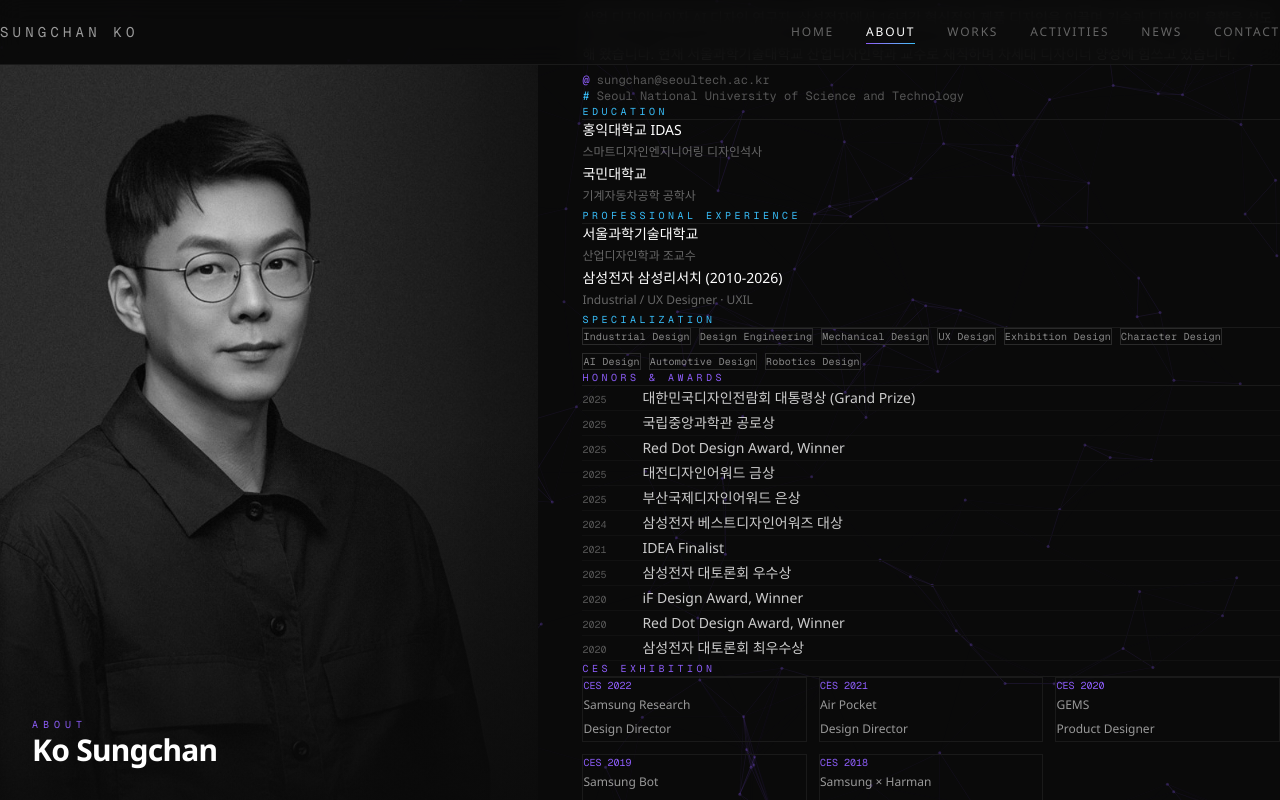
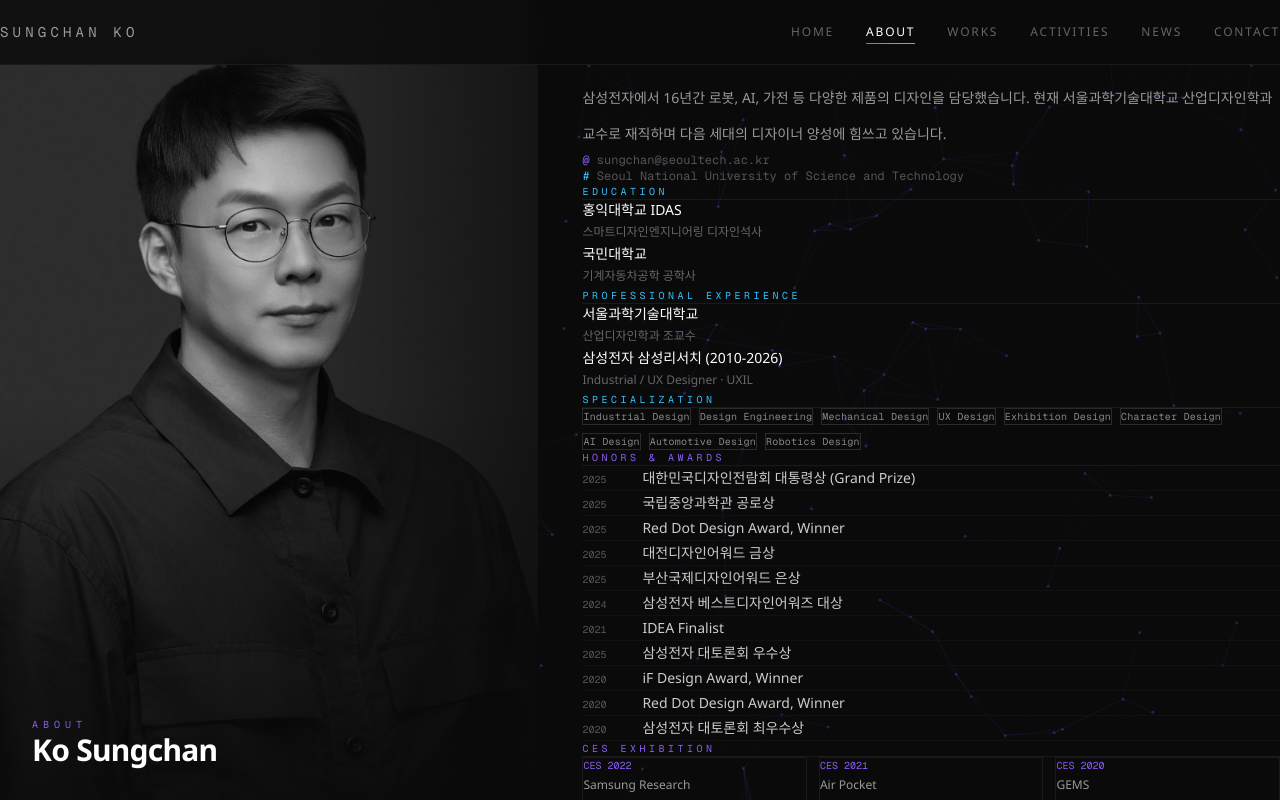
Before and after one commit to goproide-ai/portfolio, a Next.js app: page /about in a window 1280 px wide. Shown: the top 800 px of the page. Built offline with nearby package versions, Linux system fonts and the light colour scheme.

Commit message:
About: theme-based profile images, no gradient on white, Bio text fix, text updates
Co-Authored-By: Claude Opus 4.6 (1M context) <noreply@anthropic.com>

```diff
--- a/src/app/about/page.tsx
+++ b/src/app/about/page.tsx
@@ -1,7 +1,11 @@
+"use client";
+
 import Image from "next/image";
 import ParticleNet from "@/components/ParticleNet";
+import { useTheme } from "@/context/ThemeContext";
 
 export default function About() {
+  const { isWhite } = useTheme();
   return (
     <div className="relative min-h-screen overflow-hidden">
       <ParticleNet />
@@ -9,19 +13,22 @@ export default function About() {
       <div className="relative z-10 flex flex-col md:flex-row min-h-[calc(100vh-4rem)]">
 
         {/* ── LEFT: Sticky profile photo ─────────────────────────── */}
-        <div className="md:w-[42%] shrink-0 md:sticky md:top-16 md:h-[calc(100vh-4rem)] relative overflow-hidden">
+        <div className="md:w-[42%] shrink-0 md:sticky md:top-0 md:h-screen relative overflow-hidden">
           <Image
-            src="/pptx/profile_portrait.jpg"
+            src={isWhite ? "/pptx/profile_white.jpg" : "/pptx/profile_dark.jpg"}
             alt="Ko Sungchan"
             fill
             priority
             sizes="42vw"
             className="object-cover object-center"
           />
-          {/* Right-edge fade into page background */}
-          <div className="absolute inset-0 bg-gradient-to-r from-transparent via-transparent to-[#0a0a0a]/70 hidden md:block" />
-          {/* Bottom fade */}
-          <div className="absolute inset-0 bg-gradient-to-t from-[#0a0a0a]/80 via-transparent to-transparent" />
+          {/* Right-edge fade into page background — only on dark theme */}
+          {!isWhite && (
+            <>
+              <div className="absolute inset-0 bg-gradient-to-r from-transparent via-transparent to-[#0a0a0a]/70 hidden md:block" />
+              <div className="absolute inset-0 bg-gradient-to-t from-[#0a0a0a]/80 via-transparent to-transparent" />
+            </>
+          )}
 
           {/* Name overlay */}
           <div className="absolute bottom-8 left-8 right-8">
@@ -35,14 +42,13 @@ export default function About() {
         </div>
 
         {/* ── RIGHT: Scrollable info ──────────────────────────────── */}
-        <div className="flex-1 py-16 px-8 md:px-16 md:pl-20 space-y-14 overflow-y-auto" style={{ paddingLeft: "clamp(1.5rem, 3.5vw, 4rem)" }}>
+        <div className="flex-1 pt-6 pb-16 px-8 md:px-16 md:pl-20 space-y-14 overflow-y-auto" style={{ paddingLeft: "clamp(1.5rem, 3.5vw, 4rem)" }}>
 
           {/* Bio */}
-          <div>
+          <div style={{ marginTop: "80px" }}>
             <p className="text-[#999] text-sm leading-9 mb-6">
-              산업 디자이너이자 AI 디자인 연구자. 삼성전자에서 16년간 혁신적인
-              제품 디자인을 이끌며 기술과 디자인의 융합을 선도해 왔습니다.
-              현재 서울과학기술대학교 산업디자인학과 교수로 재직하며 차세대
+              삼성전자에서 16년간 로봇, AI, 가전 등 다양한 제품의 디자인을 담당했습니다.
+              현재 서울과학기술대학교 산업디자인학과 교수로 재직하며 다음 세대의
               디자이너 양성에 힘쓰고 있습니다.
             </p>
             <div className="space-y-2 font-mono text-xs text-[#555]">
--- a/src/app/contact/page.tsx
+++ b/src/app/contact/page.tsx
@@ -88,10 +88,11 @@ export default function Contact() {
               height={700}
               className="w-full h-auto"
             />
-            <div className="absolute bottom-0 left-0 right-0 p-6 bg-gradient-to-t from-black/70 to-transparent">
+            <div className="absolute bottom-0 left-0 right-0 p-6">
               <button
                 onClick={toggleMusic}
-                className="block w-full text-base md:text-2xl font-bold tracking-tight text-white hover:text-[#8B5CF6] transition-colors cursor-pointer drop-shadow-lg text-left"
+                className="block w-full text-base md:text-2xl font-bold tracking-tight hover:text-[#8B5CF6] transition-colors cursor-pointer text-left"
+              style={{ color: "#333" }}
               >
                 Congratulations to Busan on being selected as the World Design Capital 2028! {playing ? "♫" : "♪"}
               </button>
```
Also changed, not shown: public/pptx/profile_dark.jpg (added), public/pptx/profile_white.jpg (added).
